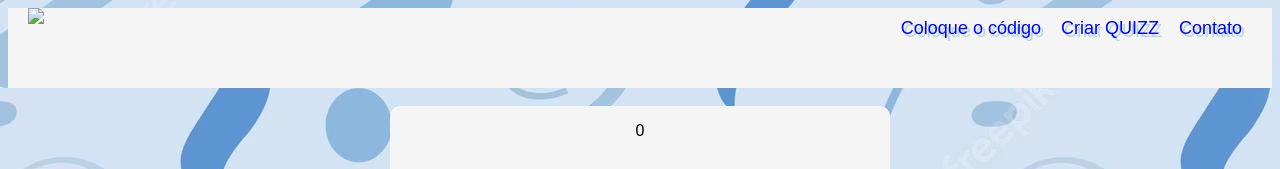
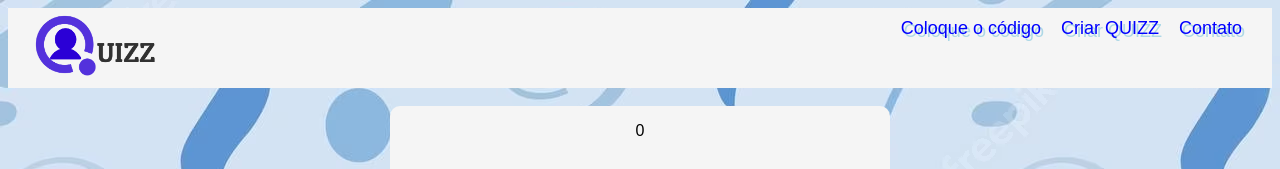
Before and after one commit to EnzoZKe/KAHOOT-2, a plain HTML site: page QuizItself.html in a window 1280 px wide. Shown: the top 169 px of the page. Drawn offline with Linux system fonts and the light colour scheme; the site is published under a folder, as on GitHub Pages, so addresses that start at the root find nothing.

Commit message:
few changes

```diff
--- a/QuizItself.html
+++ b/QuizItself.html
@@ -8,7 +8,7 @@
 </head>
 <body>
     <header class="cabecalho">
-        <a href="index.html"> <img class="imag" src="/imgs/Group 1.png" > </a>
+        <a href="index.html"> <img class="imag" src="imgs/Group 1.png" > </a>
         <nav class="menu">
             <ul> </ul>
             <a href="#"> Coloque o código </a>
```
Also changed, not shown: congrats.html (+1 -1 lines).
